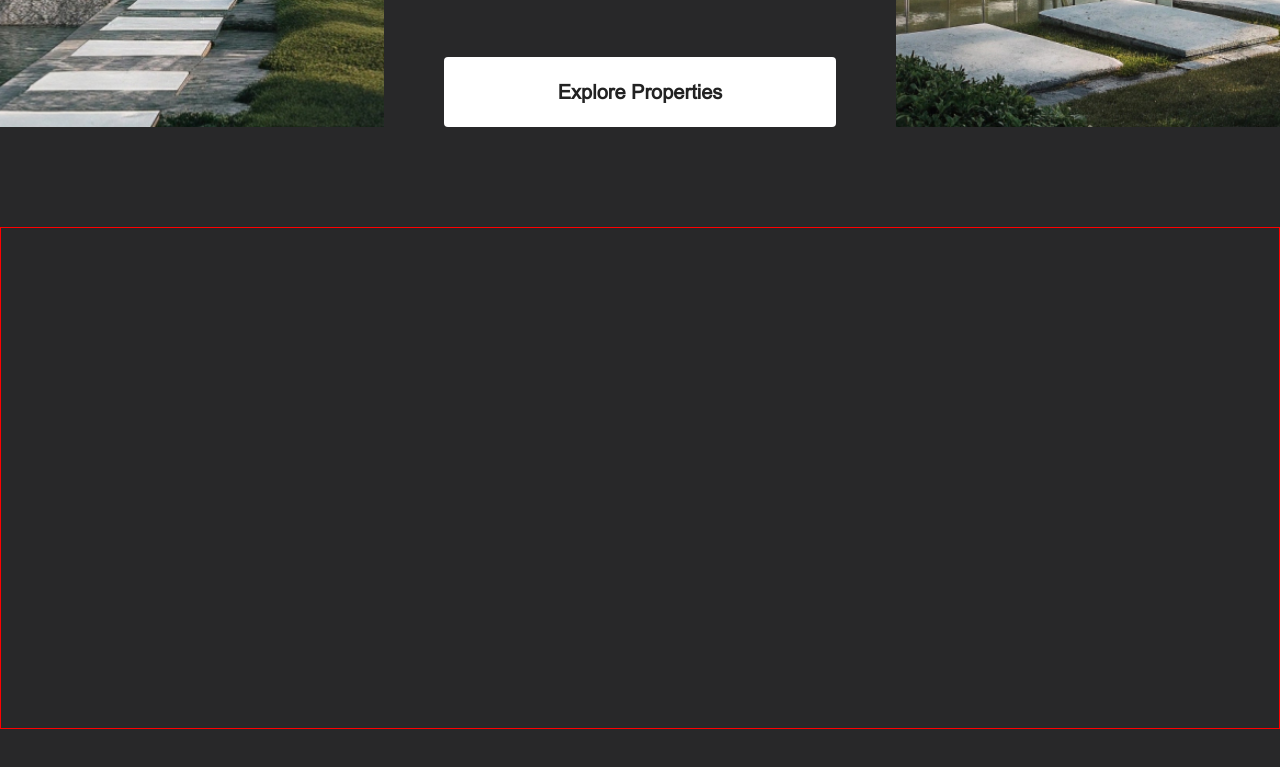
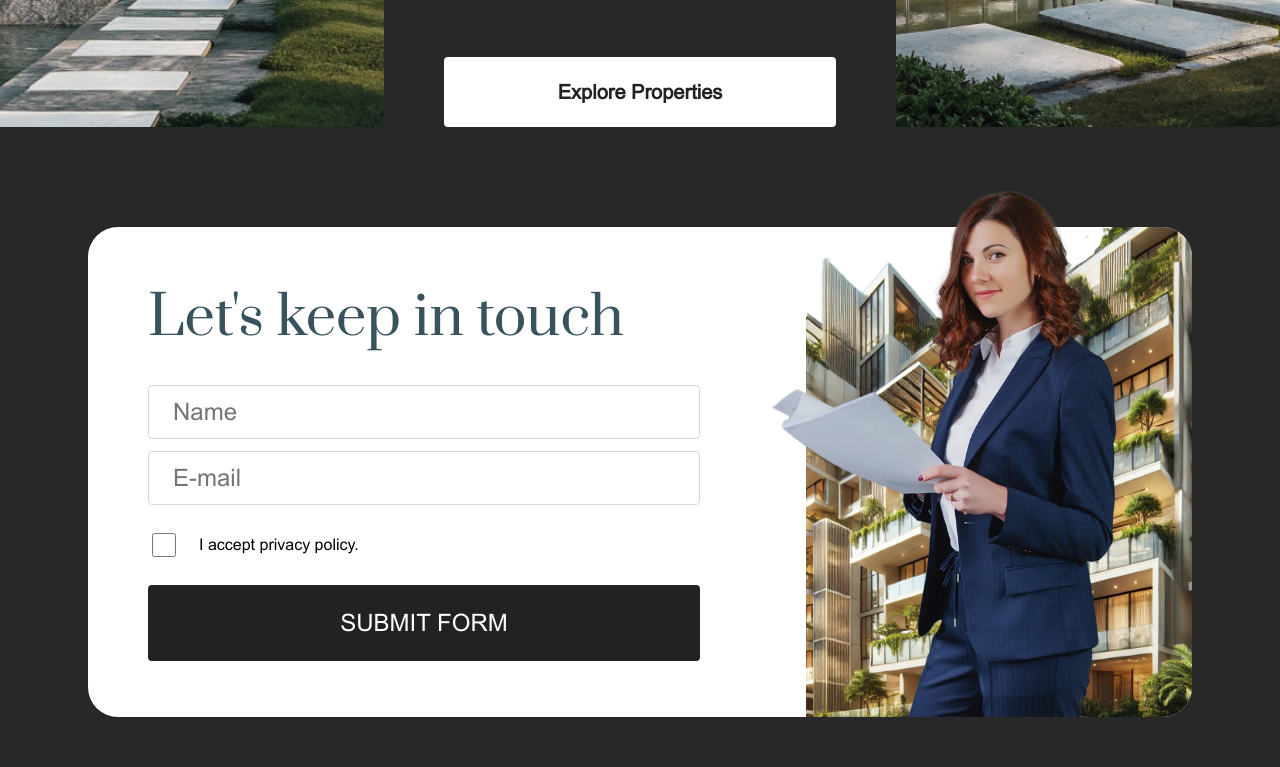
Before and after one commit to truesup/testovoe-mst, a plain HTML site: page index.html in a window 1280 px wide. Shown: the part 1526-2293 px from the top of the page. Drawn offline with Linux system fonts and the light colour scheme.

Commit message:
contact form ready

```diff
--- a/index.html
+++ b/index.html
@@ -57,6 +57,9 @@
 
     <section class="highlights-and-form">
       <div class="highlights">
+        <h2 class="visually-hidden">
+          Discover Our Advantages Over Competitors.
+        </h2>
         <img src="./imgs/high-left.jpg" alt="" class="highlights-img-left" />
         <div class="highlights-list-wrapper">
           <div class="highlights-list">
@@ -81,7 +84,27 @@
         </div>
         <img src="./imgs/high-right.jpg" alt="" class="highlights-img-right" />
       </div>
-      <div class="form"></div>
+      <div class="form">
+        <h2 class="visually-hidden">
+          Get in touch with us — we're always here to help!
+        </h2>
+        <img src="./imgs/form-bg.jpg" alt="" class="form-bg" />
+        <img src="./imgs/lady1.png" alt="" class="form-lady" />
+
+        <form class="contact-form">
+          <p class="form-title">
+            Let's keep in touch <br />
+            <span>Just fill the form</span>
+          </p>
+          <input type="text" placeholder="Name" required />
+          <input type="email" placeholder="E-mail" required />
+          <div class="privacy-wrapper">
+            <input type="checkbox" id="privacy" />
+            <label for="privacy">I accept privacy policy.</label>
+          </div>
+          <button class="form-button">Submit Form</button>
+        </form>
+      </div>
     </section>
     <script src="./script.js"></script>
   </body>
--- a/styles.css
+++ b/styles.css
@@ -89,6 +89,7 @@ body {
   --color-white: #ffffff;
   --color-header-bg: #323232;
   --color-divider: #55565a;
+  --color-green: #38535d;
 }
 
 .visually-hidden {
@@ -304,16 +305,94 @@ body {
 }
 
 .form {
-  height: 500px;
-  border: 1px solid red;
+  margin-inline: 160px;
+  box-sizing: border-box;
+  background-color: var(--color-white);
+  border-radius: 30px;
+  position: relative;
+}
+.form-bg {
+  position: absolute;
+  right: 0;
+  width: 40%;
+  height: 100%;
+  object-fit: cover;
+  object-position: bottom;
+  border-top-right-radius: 30px;
+  border-bottom-right-radius: 30px;
+}
+.form-lady {
+  position: absolute;
+  right: 90px;
+  bottom: 0;
+  height: 118%;
+  width: 40%;
+  object-fit: cover;
+  object-position: top;
+}
+.contact-form {
+  margin: 72px 132px;
+  width: 40%;
+  box-sizing: border-box;
+}
+.form-title {
+  font-family: var(--font-prata);
+  font-size: clamp(24px, 5vw, 54px);
+  color: var(--color-green);
+  margin-bottom: 44px;
+  line-height: 70px;
+}
+.privacy-wrapper {
+  display: flex;
+  align-items: center;
+  gap: 20px;
+}
+input[type='text'],
+input[type='email'],
+label[for='privacy'] {
+  font-family: var(--font-arial);
+}
+input[type='text'],
+input[type='email'] {
+  width: 100%;
+  display: block;
+  font-size: clamp(18px, 5vw, 24px);
+  border: 1px solid #d6d6d6;
+  border-radius: 4px;
+  padding: 12px 36px;
+  box-sizing: border-box;
+}
+input[type='text'] {
+  margin-bottom: 12px;
+}
+input[type='checkbox'] {
+  margin-block: 28px;
+  width: 24px;
+  aspect-ratio: 1;
+}
+.form-button {
+  display: block;
+  width: 100%;
+  padding-block: 32px;
+  border: none;
+  border-radius: 4px;
+  font-family: var(--font-arial);
+  font-size: clamp(18px, 2vw, 24px);
+  text-transform: uppercase;
+  background-color: var(--color-dark-main);
+  color: var(--color-white);
+  cursor: pointer;
+  transition: all 0.3s ease;
 }
 
 @media (hover: hover) {
   .banner-button:hover,
   .highlights-button:hover {
     background-color: var(--color-header-bg);
-    opacity: 90%;
     color: var(--color-white);
+  }
+  .form-button:hover {
+    background-color: var(--color-green);
   }
 }
 
@@ -336,6 +415,12 @@ body {
     width: 42px;
     height: 35px;
   }
+  .form {
+    margin-inline: 120px;
+  }
+  .form-title {
+    margin-bottom: 32px;
+  }
 }
 @media (max-width: 1600px) {
   .header {
@@ -352,8 +437,22 @@ body {
     gap: 20px;
   }
   .banner-button,
-  .highlights-button {
+  .highlights-button,
+  .form-button {
     padding: 20px 40px;
+  }
+  .form {
+    margin-inline: 88px;
+  }
+  .contact-form {
+    margin: 56px 112px;
+  }
+  .form-lady {
+    right: 60px;
+  }
+  input[type='text'],
+  input[type='email'] {
+    padding: 8px 24px;
   }
 }
 @media (max-width: 1480px) {
@@ -362,6 +461,24 @@ body {
     background-color: var(--color-header-bg);
     justify-content: space-between;
     gap: auto;
+  }
+}
+@media (max-width: 1370px) {
+  .form-bg {
+    width: 35%;
+  }
+  .form-lady {
+    right: 30px;
+  }
+  .contact-form {
+    width: 50%;
+    margin-inline: 60px;
+  }
+  .form-title span {
+    display: none;
+  }
+  .form-lady {
+    right: 10px;
   }
 }
 @media (max-width: 1199px) {
@@ -378,9 +495,28 @@ body {
     display: none;
   }
 }
+@media (max-width: 1130px) {
+  .form-bg,
+  .form-lady {
+    display: none;
+  }
+  .contact-form {
+    width: auto;
+    text-align: center;
+  }
+  .form-title {
+    margin-bottom: 20px;
+  }
+  #privacy {
+    margin-block: 16px;
+  }
+}
 @media (max-width: 920px) {
   .header-menu-list {
     gap: 20px;
+  }
+  .contact-form {
+    margin: 36px;
   }
 }
 @media (max-width: 800px) {
@@ -414,6 +550,9 @@ body {
   }
   .highlights-img-left {
     display: none;
+  }
+  .highlights-and-form {
+    gap: 40px;
   }
 }
 @media (max-width: 760px) {
@@ -470,8 +609,16 @@ body {
     max-height: 280px;
   }
   .banner-button,
-  .highlights-button {
+  .highlights-button,
+  .form-button {
     padding: 16px 20px;
+  }
+  .form {
+    margin-inline: 40px;
+    border-radius: 10px;
+  }
+  .form-title {
+    margin-bottom: 12px;
   }
 }
 @media (max-width: 600px) {
@@ -516,6 +663,9 @@ body {
   .benefit::before {
     display: none;
   }
+  .contact-form {
+    margin: 16px;
+  }
 }
 @media (max-width: 360px) {
   .header,
@@ -529,4 +679,7 @@ body {
   .banner-info-title {
     line-height: 120%;
   }
+  .form {
+    margin-inline: 20px;
+  }
 }
```
Also changed, not shown: imgs/form-bg.jpg (added), imgs/lady.jpg (added), imgs/lady1.png (added).
